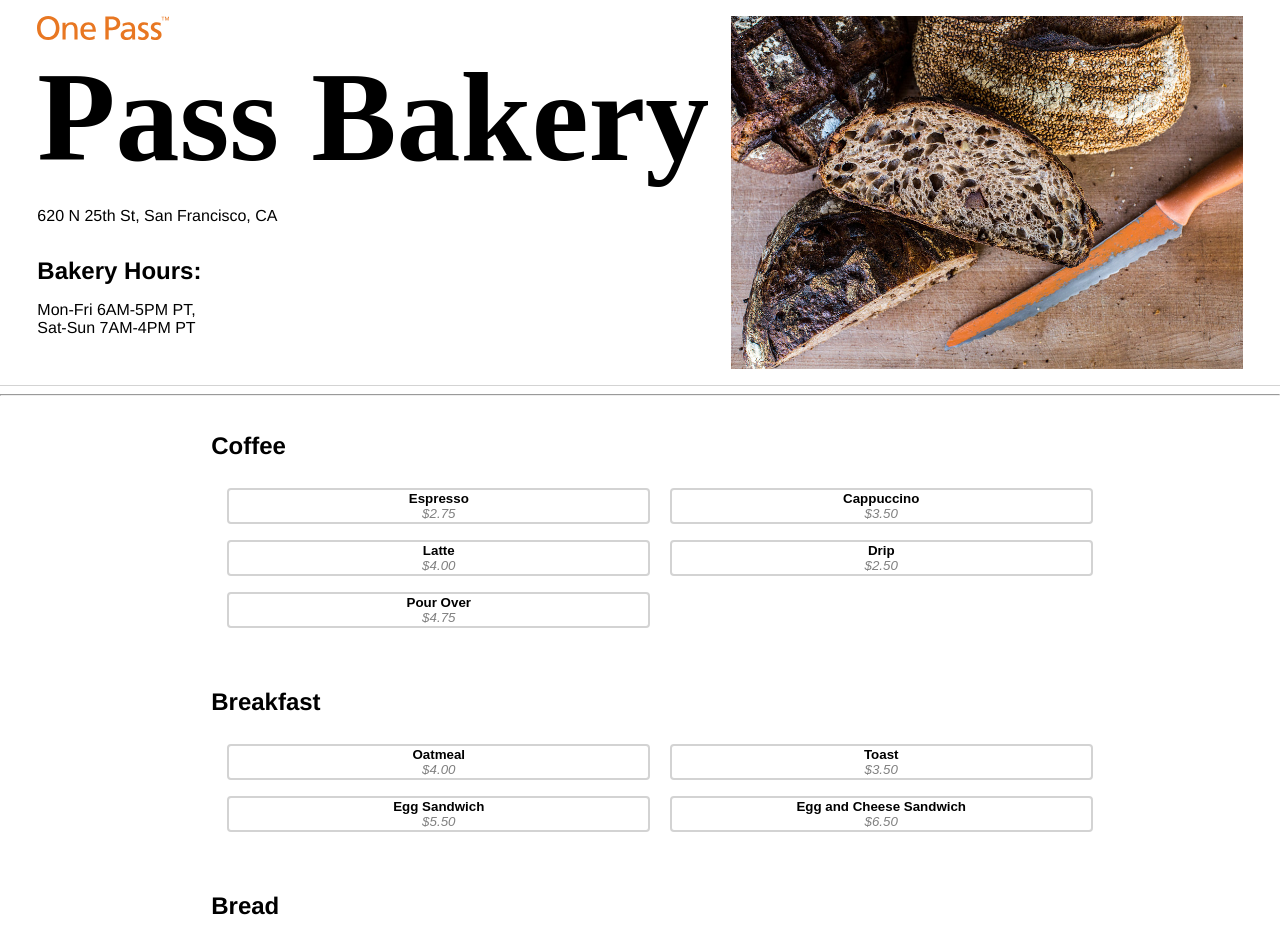
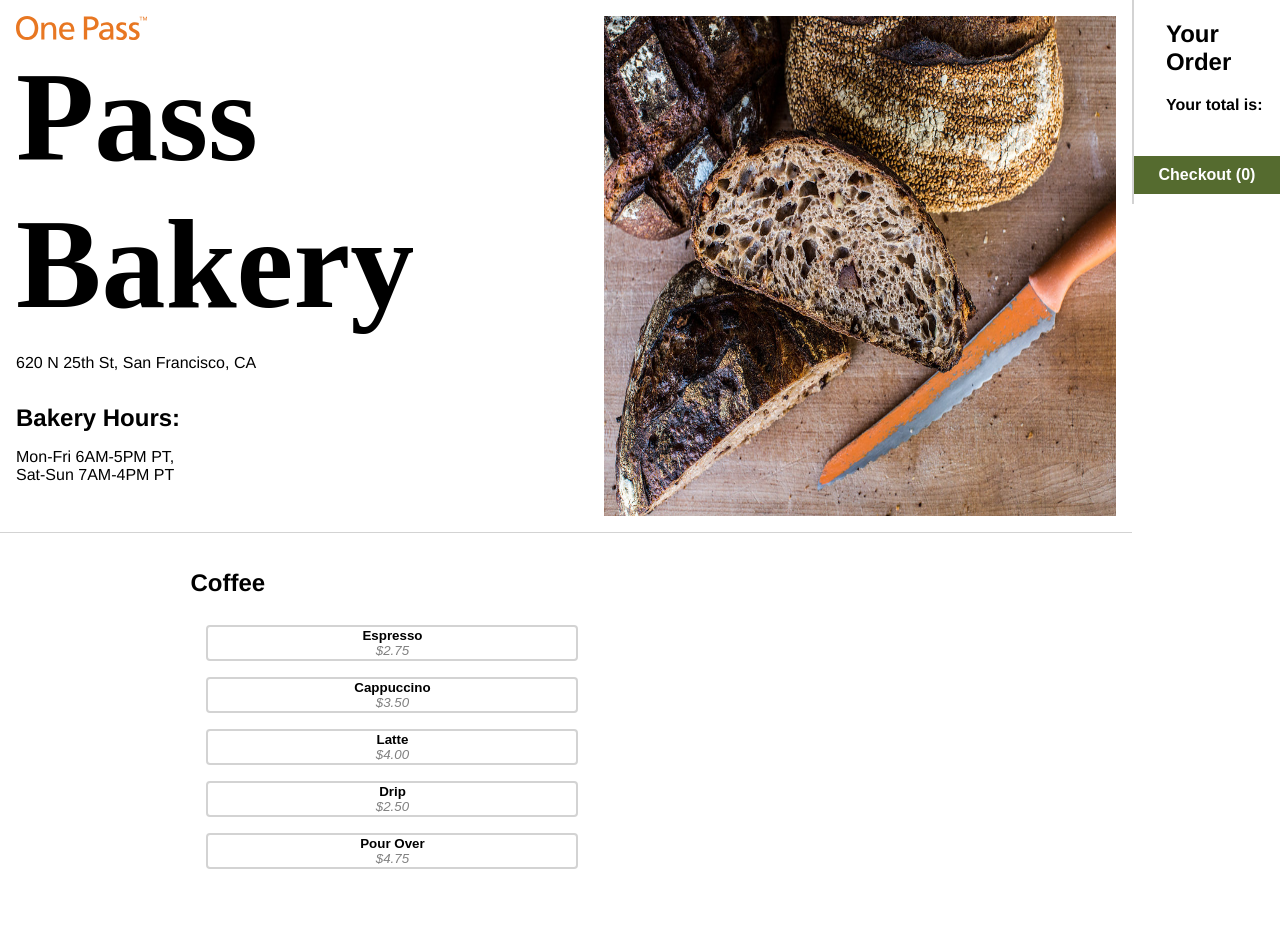
Before and after one commit to aalvarez11/pass-bakery-fe, a React (Create React App) app in the folder pass-bakery-fe/: page / in a window 1280 px wide. Shown: the top 931 px of the page. Built offline with nearby package versions, Linux system fonts and the light colour scheme; a web font is replaced by a local one.

Commit message:
reduce components to new bakery component

```diff
--- a/pass-bakery-fe/src/App.js
+++ b/pass-bakery-fe/src/App.js
@@ -1,19 +1,10 @@
-import { menuData } from './data/menuData';
-import TitleNav from './components/TitleNav';
-import Menu from './components/Menu';
 import './App.css';
+import Bakery from './components/Bakery';
 
 function App() {
-  const menuObj = {};
-  menuData.menu.forEach((item, idx) => {
-    menuObj[menuData.menu[idx].name] = item;
-  });
-
   return (
     <>
-      <TitleNav></TitleNav>
-      <hr/>
-      <Menu data={menuObj}></Menu>
+      <Bakery></Bakery>
     </>
   );
 }
```
